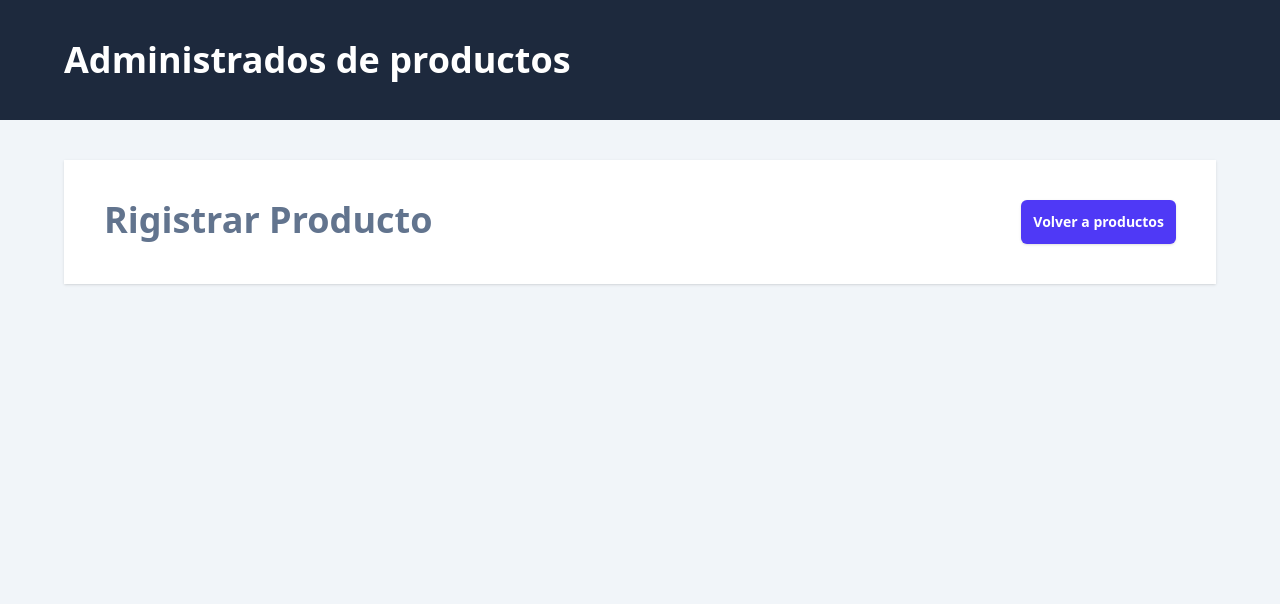
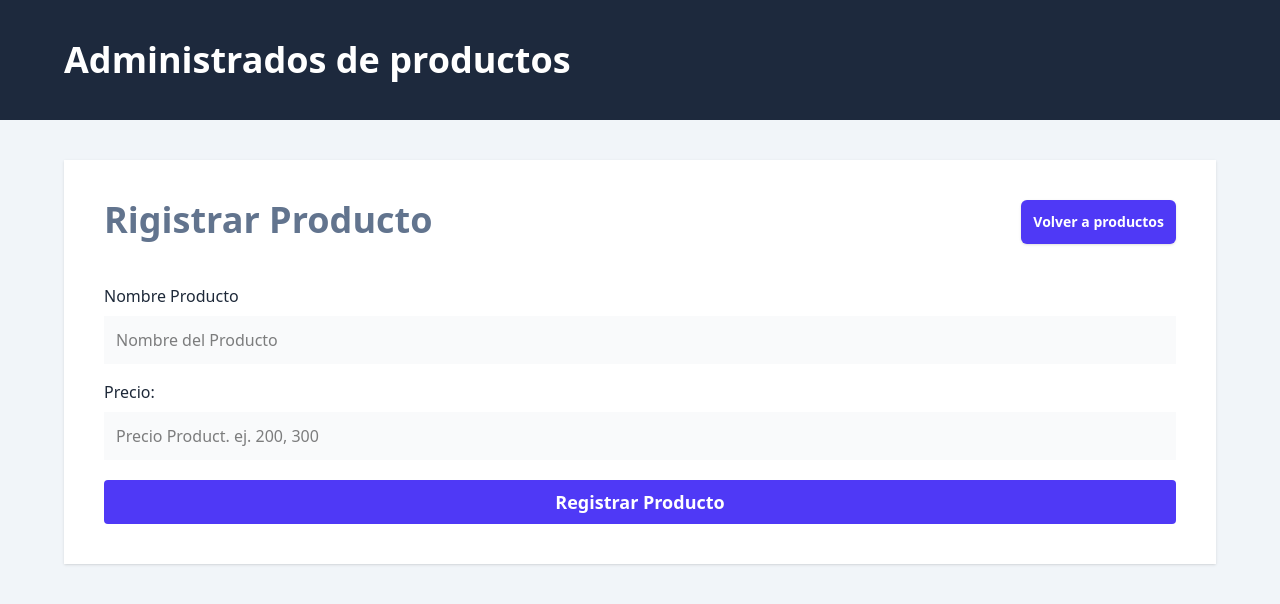
Before and after one commit to Lilian1306/FullStack-NRT, a React (Vite) app in the folder client/: page /productos/nuevo in a window 1280 px wide. Shown: the top 604 px of the page. Built offline with nearby package versions, Linux system fonts and the light colour scheme.

Commit message:
Data router en formulario

```diff
--- a/client/src/router.tsx
+++ b/client/src/router.tsx
@@ -1,7 +1,7 @@
 import { createBrowserRouter } from "react-router-dom";
 import Layout from "./layouts/Layout";
 import Product from "./views/Product";
-import NewProduct from "./views/NewProduct";
+import NewProduct, {action as newProductAction } from "./views/NewProduct";
 
 
 export const router = createBrowserRouter([
@@ -15,7 +15,8 @@ export const router = createBrowserRouter([
             },
             {
                 path: 'productos/nuevo',
-                element: <NewProduct/>
+                element: <NewProduct/>,
+                action: newProductAction
             }
         ]
     }
--- a/client/src/views/NewProduct.tsx
+++ b/client/src/views/NewProduct.tsx
@@ -1,4 +1,10 @@
-import { Link } from "react-router-dom";
+import { Form, Link } from "react-router-dom";
+
+export async function action() {
+  console.log('Desde action')
+
+  return {}
+}
 
 
 export default function NewProduct() {
@@ -13,6 +19,37 @@ export default function NewProduct() {
             Volver a productos
          </Link>
       </div>
+
+      <Form
+        className="mt-10"
+        method="POST"
+        >
+        <div className="mb-4">
+          <label className="text-gray-800" htmlFor="name">Nombre Producto</label>
+          <input
+             id="nma"
+             type="text"
+             className="mt-2 block w-full p-3 bg-gray-50"
+             placeholder="Nombre del Producto"
+          />
+        </div>
+        <div className="mt-4">
+          <label className="text-gray-800" htmlFor="price">Precio: </label>
+          <input
+             id="price"
+             type="number"
+             className="mt-2 block w-full p-3 bg-gray-50"
+             placeholder="Precio Product. ej. 200, 300"
+             name="price"
+          />
+        </div>
+        <input
+          type="submit"
+          className="mt-5 w-full bg-indigo-600 p-2 text-white font-bold text-lg cursor-pointer rounded"
+          value='Registrar Producto'
+        />
+      </Form>
+
     </>
   )
 }
```
